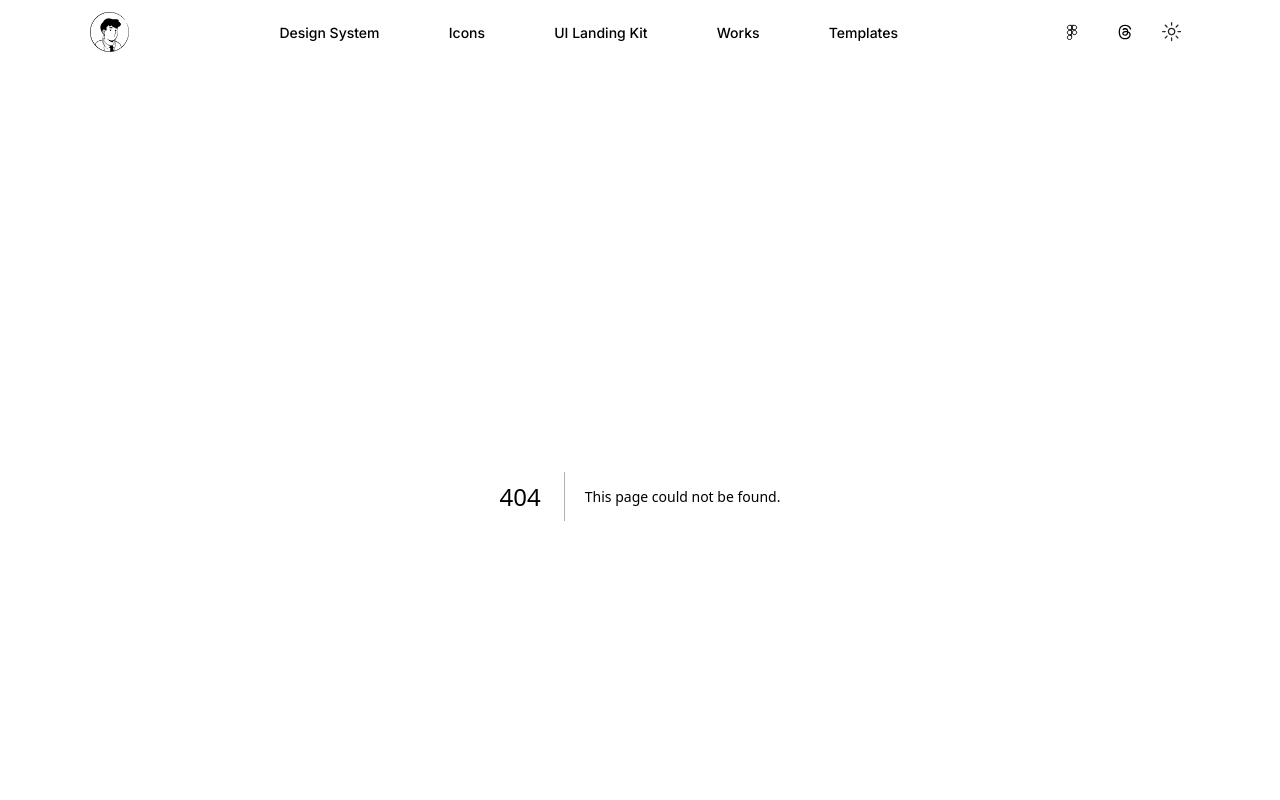
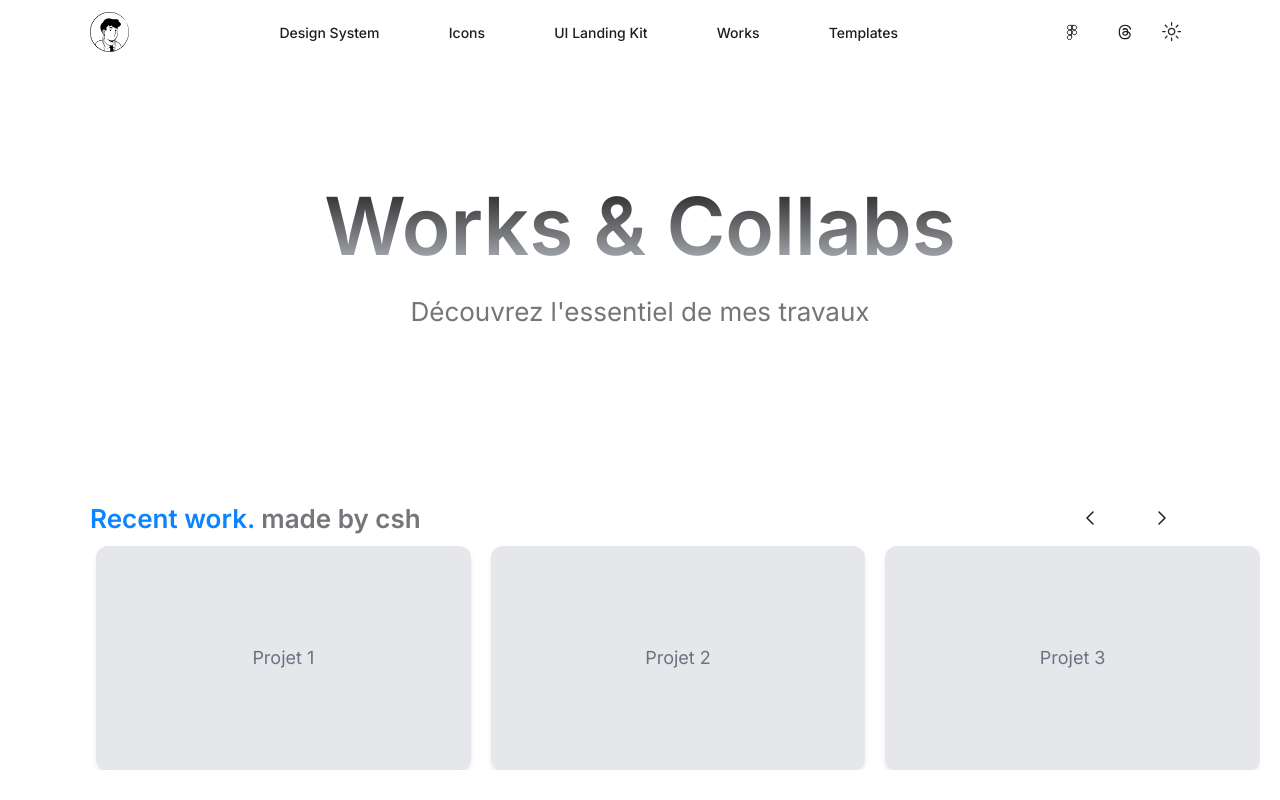
Before and after one commit to ClementSaint-Hilaire/portfolio-csh, a Next.js app: page /design in a window 1280 px wide. Before the commit this address had no page. Shown: the top 800 px of the page. Built offline with nearby package versions, Linux system fonts and the light colour scheme.

Commit message:
Carrousel fonctionnel

```diff
--- a/package.json
+++ b/package.json
@@ -34,6 +34,7 @@
     "remark-rehype": "^11.1.0",
     "rimraf": "^6.0.1",
     "shiki": "^1.7.0",
+    "swiper": "^11.1.15",
     "tailwind-merge": "^2.3.0",
     "tailwindcss-animate": "^1.0.7",
     "unified": "^11.0.4"
--- /dev/null
+++ b/src/app/design/layout.tsx
@@ -0,0 +1,72 @@
+import Navbar from "@/components/navbar";
+import { ThemeProvider } from "@/components/theme-provider";
+import { TooltipProvider } from "@/components/ui/tooltip";
+import { DATA } from "@/data/resume";
+import { cn } from "@/lib/utils";
+import type { Metadata } from "next";
+import { Inter as FontSans } from "next/font/google";
+import "../globals.css";
+
+const fontSans = FontSans({
+  subsets: ["latin"],
+  variable: "--font-sans",
+});
+
+export const metadata: Metadata = {
+  metadataBase: new URL(DATA.url),
+  title: {
+    default: "Works",
+    template: `%s | csh`,
+  },
+  description: DATA.description,
+  openGraph: {
+    title: `${DATA.name}`,
+    description: DATA.description,
+    url: DATA.url,
+    siteName: `${DATA.name}`,
+    locale: "en_US",
+    type: "website",
+  },
+  robots: {
+    index: true,
+    follow: true,
+    googleBot: {
+      index: true,
+      follow: true,
+      "max-video-preview": -1,
+      "max-image-preview": "large",
+      "max-snippet": -1,
+    },
+  },
+  twitter: {
+    title: `${DATA.name}`,
+    card: "summary_large_image",
+  },
+  verification: {
+    google: "",
+    yandex: "",
+  },
+};
+
+export default function RootLayout({
+  children,
+}: Readonly<{
+  children: React.ReactNode;
+}>) {
+  return (
+    <html lang="en" suppressHydrationWarning>
+      <body
+        className={cn(
+          "min-h-screen bg-background font-sans antialiased mx-auto pt-12 mx-[20px] sm:pt-24 ",
+          fontSans.variable
+        )}
+      >
+        <ThemeProvider attribute="class" defaultTheme="light">
+          <TooltipProvider delayDuration={0}>
+            {children}
+          </TooltipProvider>
+        </ThemeProvider>
+      </body>
+    </html>
+  );
+}
--- /dev/null
+++ b/src/app/design/page.tsx
@@ -0,0 +1,53 @@
+"use client";
+import BlurFade from "@/components/magicui/blur-fade";
+import BlurFadeText from "@/components/magicui/blur-fade-text";
+import { Bento } from "@/components/BentoDesign";
+import Footer from "@/components/Footer";
+import RecentWorkCarousel from "@/components/Carrousel/CarrouselDesign";
+
+const BLUR_FADE_DELAY = 0.04;
+
+
+export default function Page() {
+  return (
+    <main className="flex flex-col min-h-[100dvh]">
+
+        <section id="hero" className="flex min-h-[40dvh] flex-1 items-center justify-center text-center">
+            <div className="w-full max-w-2xl space-y-8 mx-auto">
+                <div className="flex flex-col items-center justify-center space-y-1.5">
+                    <BlurFadeText
+                      delay={BLUR_FADE_DELAY}
+                      className="pointer-events-none whitespace-pre-wrap bg-gradient-to-b from-black to-gray-300 bg-clip-text text-center text-4xl lg:text-5xl font-semibold text-transparent dark:from-white dark:to-black"
+                      yOffset={8}
+                      text={`Works & Collabs`}
+                    />
+                    <BlurFadeText
+                      className="max-w-[700px] text-2xl text-gris_2"
+                      delay={BLUR_FADE_DELAY}
+                      text={'Découvrez l\'essentiel de mes travaux'}
+                    />
+                </div>
+            </div>
+        </section>
+
+        <section>
+          <div className="space-y-12 w-full py-12 mx-auto gap-[100px]">
+            <BlurFade>
+              <RecentWorkCarousel />
+              <RecentWorkCarousel />
+            </BlurFade>
+          </div>
+
+          </section>
+
+
+        <section id="footer">
+          <BlurFade delay={BLUR_FADE_DELAY * 16}>
+            <div className="max-w-[1100px] mx-auto">
+              <Footer/>
+            </div>
+          </BlurFade>
+        </section>
+    </main>
+  );
+}
--- /dev/null
+++ b/src/components/BentoDesign.tsx
@@ -0,0 +1,52 @@
+import { cn } from "@/lib/utils";
+import { BentoCard, BentoGrid } from "@/components/magicui/bento-design";
+
+
+//cards recent work
+const features = [
+  {
+    name: "Arc commpagny sum'",
+    description: "",
+    href: "https://www.figma.com/community/file/1412099592495428829/arc-company-sum",
+    cta: "Ouvrir sur Figma",
+    className: "col-span-3 lg:col-span-3",
+    background: (
+      <img className="mt-[150px] lg:mt-[0]" src="/works/arc.png"/>
+    ),
+  },
+  {
+    name: "ACL Studio",
+    description: "",
+    href: "#",
+    cta: "(soon)",
+    className: "col-span-3 lg:col-span-3",
+    background: (
+      <img className="mt-[150px] lg:mt-[0]" src="/works/aclstudio.png"/>
+    ),
+  },
+  {
+    name: "Croissantage",
+    description: "",
+    href: "https://croissantage.com",
+    cta: "Visiter le site",
+    className: "col-span-3 lg:col-span-3",
+    background: (
+      <img className="mt-[150px] lg:mt-[0]" src="/works/croissantage.png"/>
+    ),
+  },
+
+];
+
+export function Bento() {
+  return (
+    <>
+        <h1>Titre à la con</h1>
+        <BentoGrid>
+            {features.map((feature, idx) => (
+            <BentoCard key={idx} {...feature} />
+            ))}
+        </BentoGrid>
+    </>
+
+  );
+}
--- /dev/null
+++ b/src/components/Carrousel/CarrouselDesign.tsx
@@ -0,0 +1,70 @@
+'use client';
+
+import { Swiper, SwiperSlide } from 'swiper/react';
+import { Navigation } from 'swiper/modules';
+import 'swiper/css';
+import 'swiper/css/navigation';
+
+export default function RecentWorkCarousel() {
+  const slides = [
+    { id: 1, title: 'Projet 1' },
+    { id: 2, title: 'Projet 2' },
+    { id: 3, title: 'Projet 3' },
+    { id: 4, title: 'Projet 4' },
+    { id: 5, title: 'Projet 5' },
+  ];
+
+  return (
+    <div className="max-w mx-auto py-8">
+      <div className="flex mx-auto items-center justify-between items-center max-w-[1100px]">
+            <h2 className="text-[26px] font-semibold text-gris_2">
+                <span className="text-bleu">Recent work.</span> made by csh
+            </h2>
+            {/* Flèches personnalisées */}
+            <div className="flex gap-4">
+                <button
+                className="swiper-button-prev-custom p-4"
+                aria-label="back"
+                >
+                <svg width="24" height="24" viewBox="0 0 24 24" fill="none" xmlns="http://www.w3.org/2000/svg">
+                    <path d="M15.0001 18L9 12L15.0001 6" stroke="currentColor" stroke-width="1.5" stroke-linecap="round" stroke-linejoin="round"/>
+                </svg>
+                </button>
+
+                <button
+                className="swiper-button-next-custom p-4"
+                aria-label="next"
+                >
+                    <svg width="24" height="24" viewBox="0 0 24 24" fill="none" xmlns="http://www.w3.org/2000/svg">
+                       <path d="M8.99989 6L15 12L8.99988 18" stroke="currentColor" stroke-width="1.5" stroke-linecap="round" stroke-linejoin="round"/>
+                    </svg>
+                </button>
+            </div>
+      </div>
+
+      <Swiper
+        modules={[Navigation]}
+        spaceBetween={20}
+        slidesPerView={1.5}
+        navigation={{
+            nextEl: '.swiper-button-next-custom',
+            prevEl: '.swiper-button-prev-custom',
+          }}
+        breakpoints={{
+          640: { slidesPerView: 2 },
+          1024: { slidesPerView: 3 },
+        }}
+        className="relative flex min-w-full snap-x snap-mandatory overflow-x-auto overflow-y-hidden"
+        style={{ paddingLeft: "calc(50% - 68rem / 2)" }}
+        >
+        {slides.map((slide) => (
+          <SwiperSlide key={slide.id}>
+            <div className="h-56 bg-gray-200 rounded-xl flex items-center justify-center shadow-md">
+              <p className="text-gray-500 text-lg">{slide.title}</p>
+            </div>
+          </SwiperSlide>
+        ))}
+      </Swiper>
+    </div>
+  );
+}
--- /dev/null
+++ b/src/components/magicui/bento-design.tsx
@@ -0,0 +1,61 @@
+import { ReactNode } from "react";
+import { cn } from "@/lib/utils";
+
+const BentoGrid = ({
+  children,
+  className,
+}: {
+  children: ReactNode;
+  className?: string;
+}) => {
+  return (
+    <div
+      className={cn(
+        "flex overflow-hidden	 w-full auto-rows-[35rem] grid-cols-3 gap-20",
+        className,
+      )}
+    >
+      {children}
+    </div>
+  );
+};
+
+const BentoCard = ({
+  name,
+  className,
+  background,
+  description,
+  href,
+  cta,
+}: {
+  name: string;
+  className: string;
+  background: ReactNode;
+  description: string;
+  href: string;
+  cta: string;
+}) => (
+  <div
+    key={name}
+    className={cn(
+      "group relative col-span-3 flex justify-between overflow-hidden rounded-rxl",
+      // light styles
+      "bg-white [box-shadow:0_0_0_1px_rgba(0,0,0,.03),0_2px_4px_rgba(0,0,0,.05),0_12px_24px_rgba(0,0,0,.05)]",
+      // dark styles
+      "transform-gpu dark:bg-black dark:[border:1px_solid_rgba(255,255,255,.1)] dark:[box-shadow:0_-20px_80px_-20px_#ffffff1f_inset]",
+      className,
+    )}
+
+  >
+    <div className="absolute">{background}</div>
+
+    <div
+      className={cn(
+        "bg-gradient-to-b from-transparent to-black/50 pointer-events-none absolute bottom-0 flex w-full translate-y-10 transform-gpu flex-row items-center p-12 opacity-0 transition-all duration-300 group-hover:translate-y-0 group-hover:opacity-100",
+      )}
+    >
+    </div>
+  </div>
+);
+
+export { BentoCard, BentoGrid };
```
Also changed, not shown: 1 other file (tests, documents, lock files or other folders).
